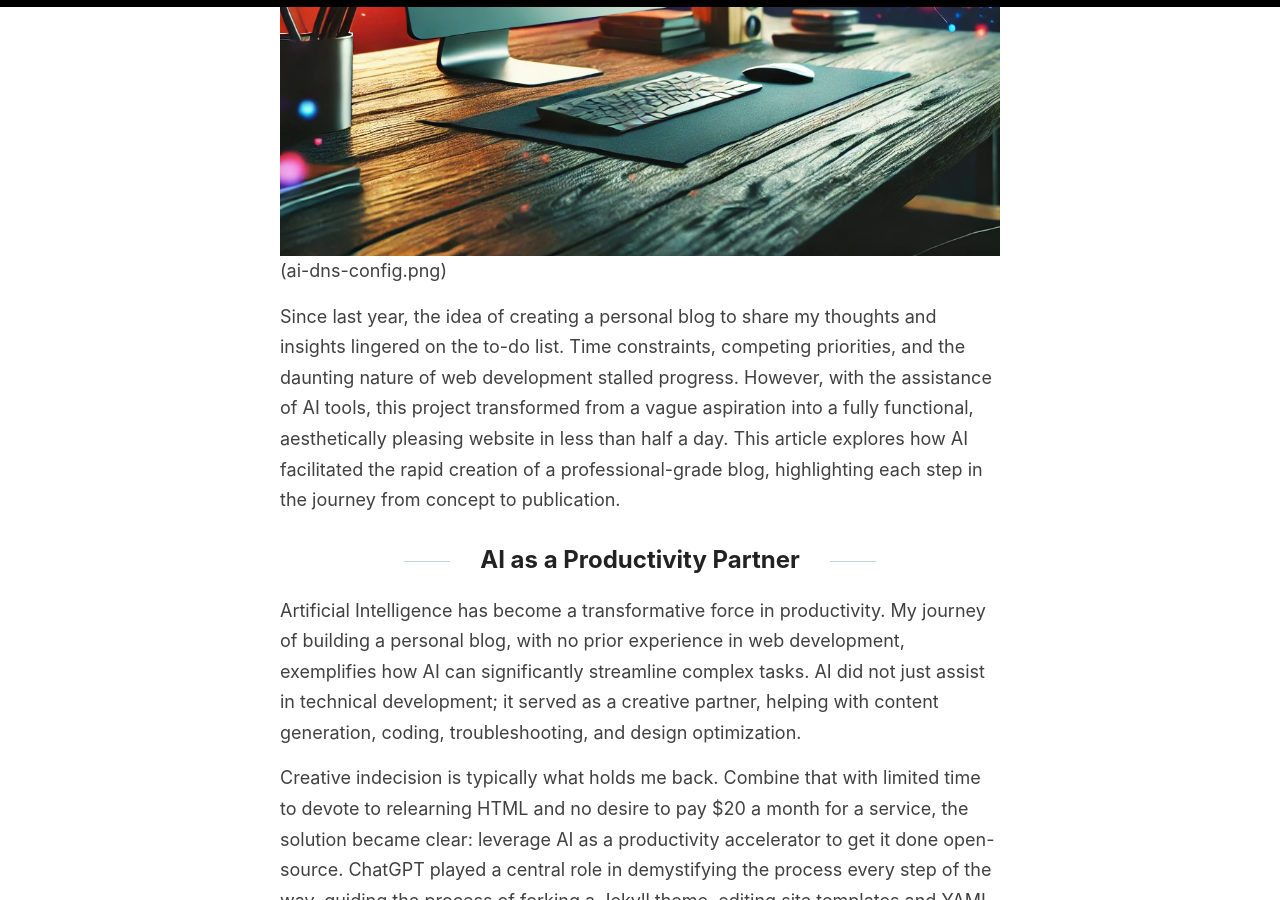
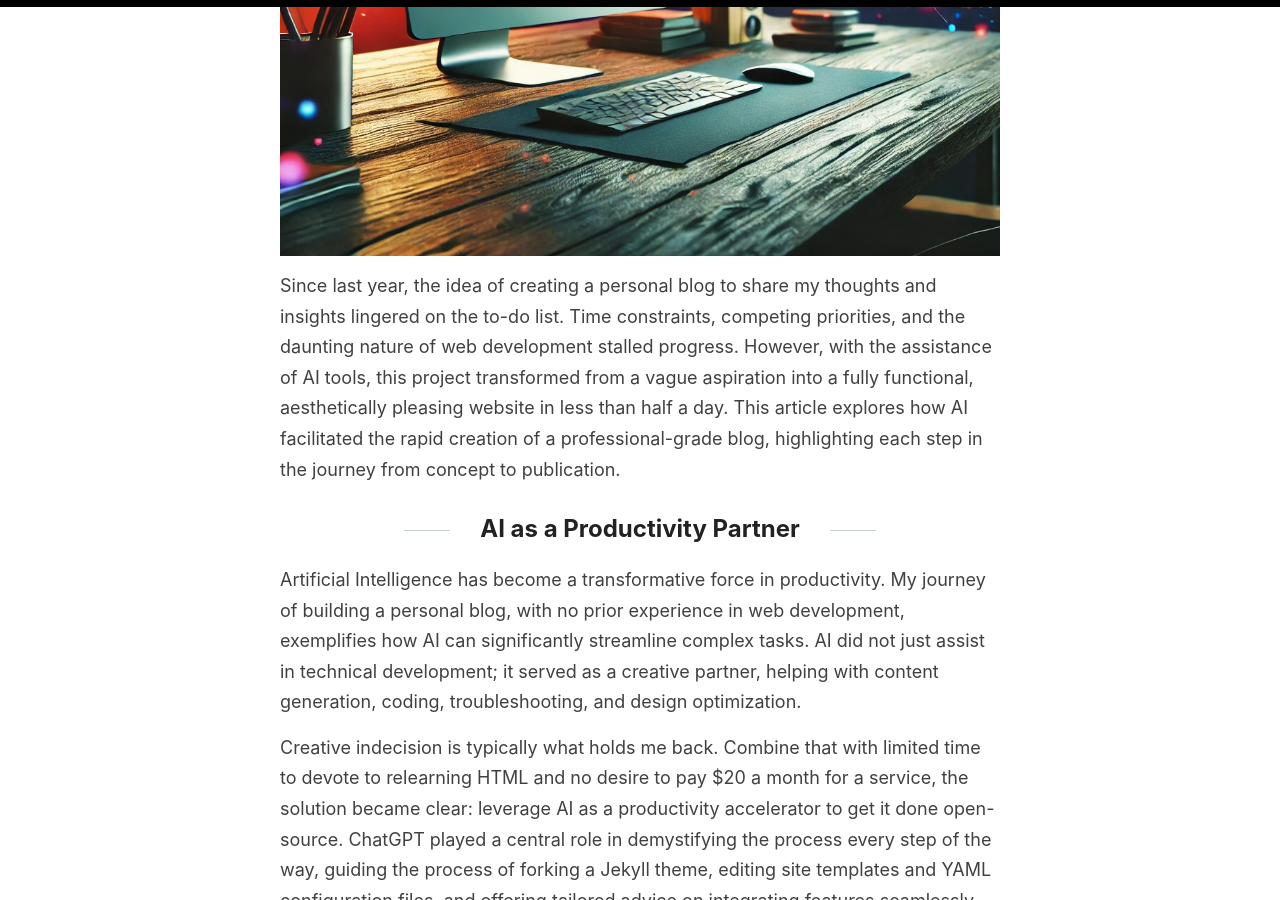
Before and after one commit to IAM-Jah/github.io, a Jekyll site: the page built from _posts/2025-02-02-turning-vision-to-reality.md, in a window 1280 px wide and 900 px high, scrolled down 806 px. Built offline with Jekyll 4.4.1, drawn with Linux system fonts in a browser that asks for light colours.

Commit message:
Update 2025-02-02-turning-vision-to-reality.md

```diff
--- a/_posts/2025-02-02-turning-vision-to-reality.md
+++ b/_posts/2025-02-02-turning-vision-to-reality.md
@@ -7,7 +7,7 @@ categories: Article AI Productivity WebDev Technology
 featured_image: "/images/blog/vision-to-reality.png"
 ---
 
-![Turning Vision to Reality with AI](/images/blog/vision-to-reality.png)(ai-dns-config.png)
+![Turning Vision to Reality with AI](/images/blog/vision-to-reality.png)
 
 Since last year, the idea of creating a personal blog to share my thoughts and insights lingered on the to-do list. Time constraints, competing priorities, and the daunting nature of web development stalled progress. However, with the assistance of AI tools, this project transformed from a vague aspiration into a fully functional, aesthetically pleasing website in less than half a day. This article explores how AI facilitated the rapid creation of a professional-grade blog, highlighting each step in the journey from concept to publication.
 
```
